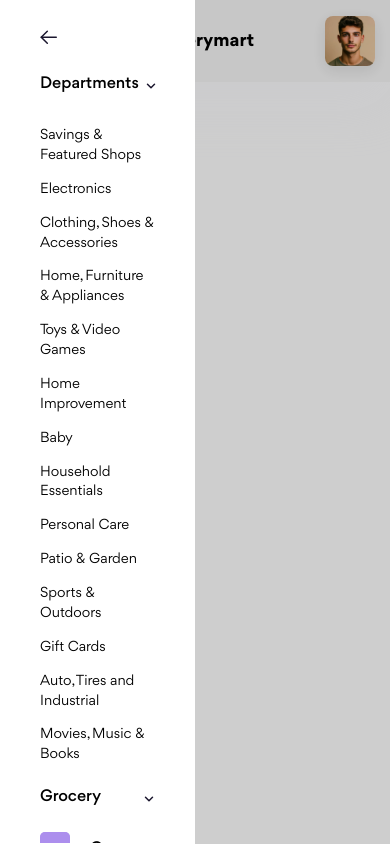
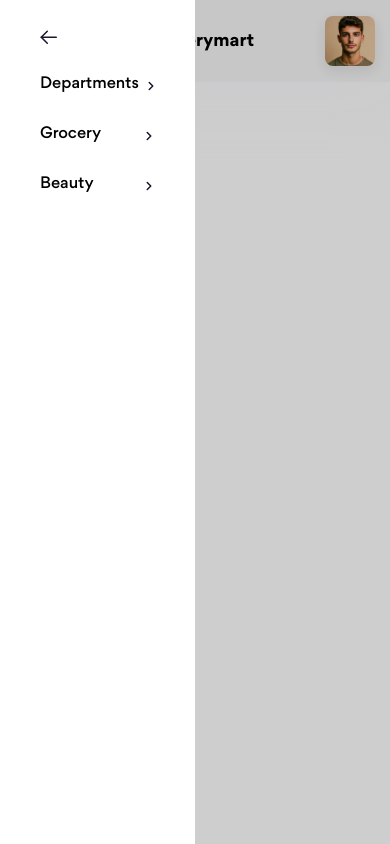
Before and after one commit to nhthanhhuy/html_css_08, a website: page index.html in a window 390 px wide. Drawn offline with Linux system fonts and the light colour scheme.

Commit message:
Responsive phần Navbar #4

```diff
--- a/assets/js/scripts.js
+++ b/assets/js/scripts.js
@@ -168,3 +168,15 @@ function initJsToggle() {
         };
     });
 }
+
+window.addEventListener("template-loaded", () => {
+    const links = $$(".js-dropdown-list > li > a");
+
+    links.forEach((link) => {
+        link.onclick = () => {
+            if (window.innerWidth > 991) return;
+            const item = link.closest("li");
+            item.classList.toggle("navbar__item--active");
+        };
+    });
+});
--- a/scss/components/_dropdown.scss
+++ b/scss/components/_dropdown.scss
@@ -9,7 +9,7 @@
 
     @include abstracts.breakpoint(lg) {
         position: initial;
-        display: block;
+        display: none;
         padding-top: 0;
     }
 
--- a/scss/layout/_header.scss
+++ b/scss/layout/_header.scss
@@ -85,6 +85,14 @@
 
         @include abstracts.breakpoint(lg) {
             width: 100%;
+
+            &:hover .dropdown {
+                display: none;
+            }
+
+            &--active .dropdown {
+                display: block !important;
+            }
         }
     }
 
@@ -119,6 +127,14 @@
 
     &__arrow {
         margin-top: 3px;
+
+        @include abstracts.breakpoint(lg) {
+            rotate: -90deg;
+        }
+    }
+
+    &__item--active &__arrow {
+        rotate: 0deg;
     }
 }
 
```
Also changed, not shown: assets/css/main.css, 1 other file.
